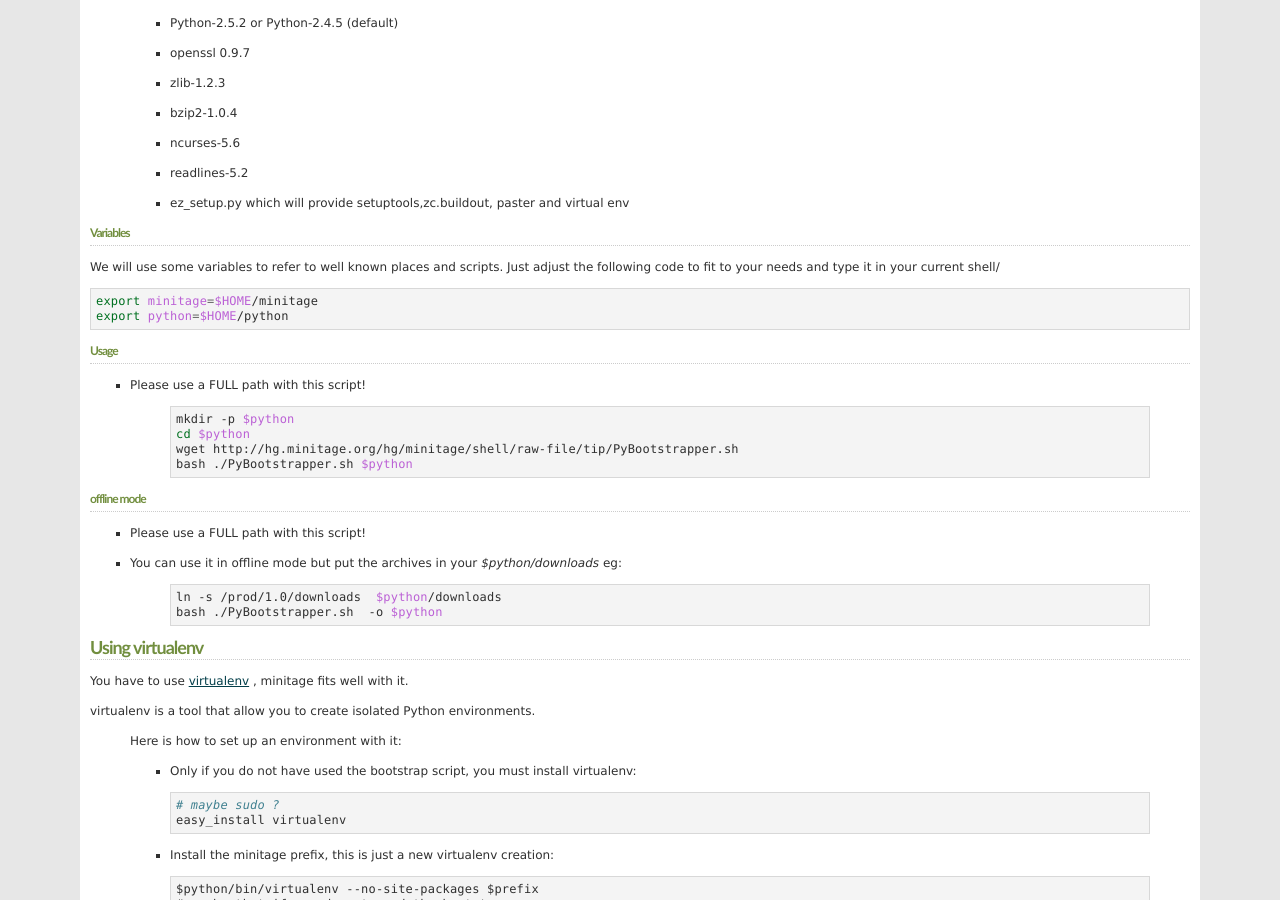
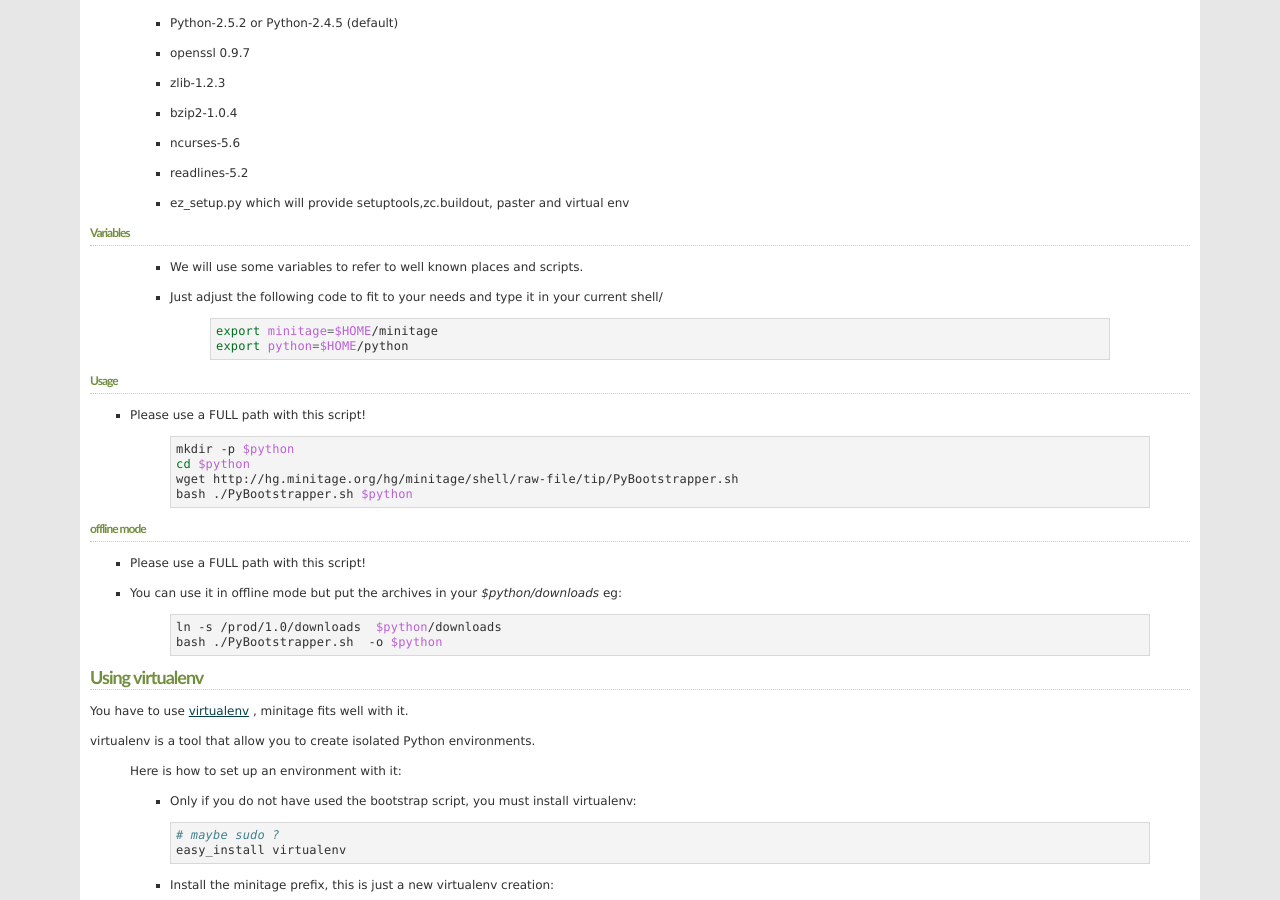
Before and after one commit to minitage/minitage.github.io, a Sphinx documentation site: the page built from source/installation.rst, in a window 1280 px wide and 900 px high, scrolled down 2479 px. Built offline with Sphinx 7.4.7, drawn with Linux system fonts in a browser that asks for light colours.

Commit message:
minitage for dummies improvment

```diff
--- a/source/installation.rst
+++ b/source/installation.rst
@@ -124,13 +124,13 @@ This utility deploys for you a nicely python with all its dependencies in a pref
 Variables
 +++++++++++
 
-We will use some variables to refer to well known places and scripts.
-Just adjust the following code to fit to your needs and type it in your current shell/
+    - We will use some variables to refer to well known places and scripts.
+    - Just adjust the following code to fit to your needs and type it in your current shell/
 
-.. code-block:: sh
+        .. code-block:: sh
 
-    export minitage=$HOME/minitage
-    export python=$HOME/python
+            export minitage=$HOME/minitage
+            export python=$HOME/python
 
 
 Usage
```
